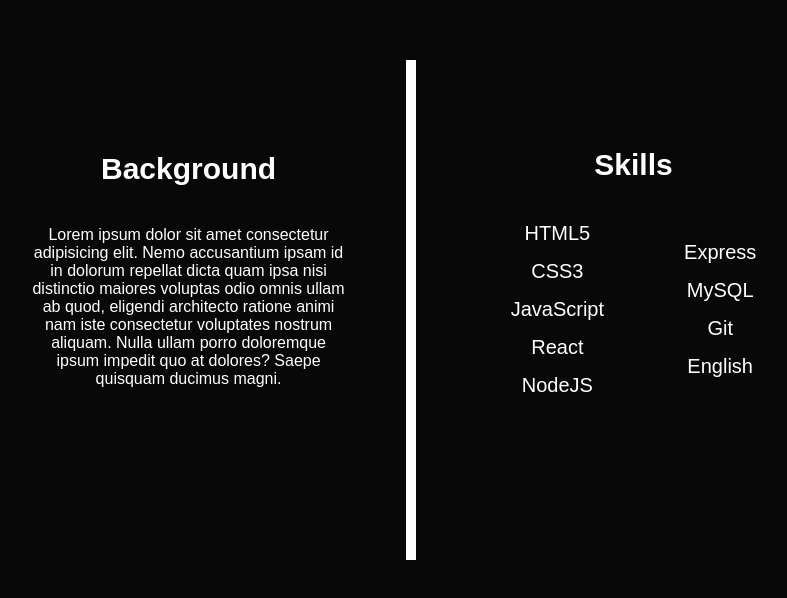
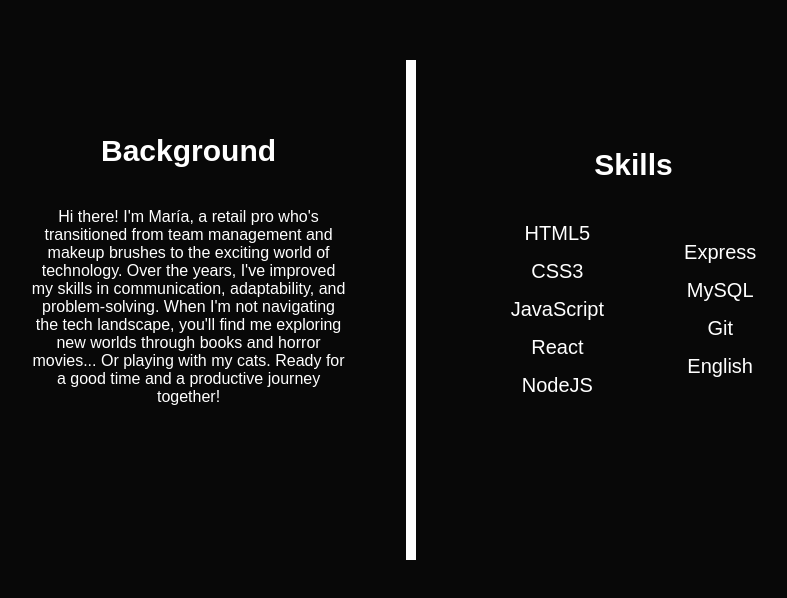
Before and after one commit to MariaRipley/maria-ripley-portfolio, a React (Vite) app: page /about in a window 1280 px wide. Shown: the part 990-1588 px from the top of the page, without its empty margins (229-1016 px from the left). Built offline with nearby package versions, Linux system fonts and the light colour scheme; a web font is replaced by a local one.

Commit message:
Add background text

```diff
--- a/src/components/Background.jsx
+++ b/src/components/Background.jsx
@@ -6,11 +6,12 @@ function Background() {
     <div className="background">
       <p className="background__title">Background</p>
       <p className="background__text">
-        Lorem ipsum dolor sit amet consectetur adipisicing elit. Nemo
-        accusantium ipsam id in dolorum repellat dicta quam ipsa nisi distinctio
-        maiores voluptas odio omnis ullam ab quod, eligendi architecto ratione
-        animi nam iste consectetur voluptates nostrum aliquam. Nulla ullam porro
-        doloremque ipsum impedit quo at dolores? Saepe quisquam ducimus magni.
+        Hi there! I'm María, a retail pro who's transitioned from team
+        management and makeup brushes to the exciting world of technology. Over
+        the years, I've improved my skills in communication, adaptability, and
+        problem-solving. When I'm not navigating the tech landscape, you'll find
+        me exploring new worlds through books and horror movies... Or playing
+        with my cats. Ready for a good time and a productive journey together!
       </p>
     </div>
   );
--- a/src/components/Me.jsx
+++ b/src/components/Me.jsx
@@ -15,6 +15,7 @@ function Me() {
       <div className="me__info">
         <h1 className="info__title">María Robles</h1>
         <p className="info__job">Frontend Developer</p>
+        <p className="info__job">roblesb.maria@gmail.com</p>
       </div>
     </div>
   );
```
